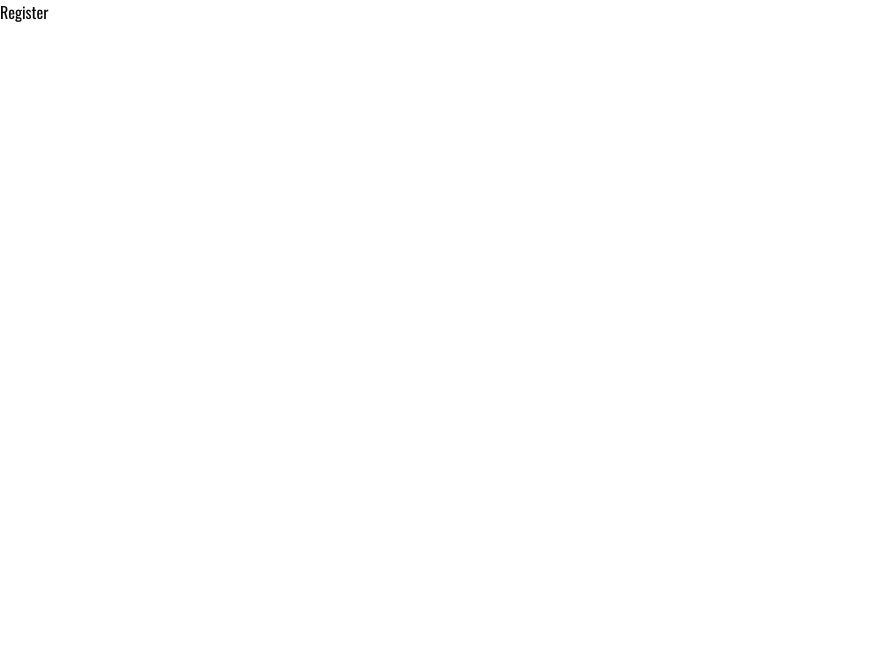
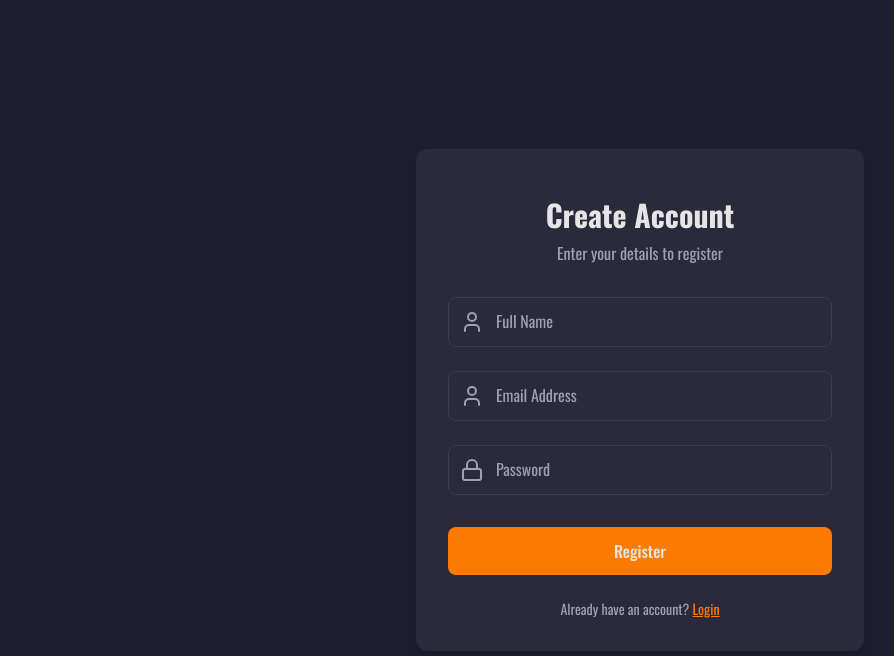
Before and after one commit to GioMjds/CommunityBarter, a Next.js app: page /register in a window 1280 px wide. Shown: the top 656 px of the page, without its empty margins (0-894 px from the left). Built offline with nearby package versions, Linux system fonts and the light colour scheme.

Commit message:
feat: add register and verify component

```diff
--- a/src/app/(protected)/login/login.tsx
+++ b/src/app/(protected)/login/login.tsx
@@ -2,6 +2,7 @@
 
 import { useState, useId } from 'react';
 import { User, Lock } from 'lucide-react';
+import Link from 'next/link';
 
 type Field = 'email' | 'password';
 
@@ -15,6 +16,8 @@ export default function LoginPage() {
 
 	const emailId = useId();
 	const passwordId = useId();
+
+	console.log(emailId);
 
 	const handleSubmit = (e: React.FormEvent<HTMLFormElement>) => {
 		e.preventDefault();
@@ -103,10 +106,12 @@ export default function LoginPage() {
 				</button>
 
 				<div className="mt-6 text-center text-sm text-dark-muted-foreground">
-					Don't have an account?{' '}
-					<a className="text-primary-dark underline" href="#">
-						Sign up
-					</a>
+					Don't have an account?
+					<Link href="/register">
+						<span className="text-primary-dark underline">
+							Sign up
+						</span>
+					</Link>
 				</div>
 			</form>
 		</div>
--- a/src/app/(protected)/register/register.tsx
+++ b/src/app/(protected)/register/register.tsx
@@ -1,3 +1,147 @@
+'use client';
+
+import { useState, useId } from 'react';
+import { User, Lock } from 'lucide-react';
+import Link from 'next/link';
+
+type Field = 'name' | 'email' | 'password';
+
 export default function RegisterPage() {
-	return <h1>Register</h1>;
+	const [name, setName] = useState('');
+	const [email, setEmail] = useState('');
+	const [password, setPassword] = useState('');
+	const [isFocused, setIsFocused] = useState({
+		name: false,
+		email: false,
+		password: false,
+	});
+
+	const nameId = useId();
+	const emailId = useId();
+	const passwordId = useId();
+
+	const handleSubmit = (e: React.FormEvent<HTMLFormElement>) => {
+		e.preventDefault();
+		console.log('Name:', name);
+		console.log('Email:', email);
+		console.log('Password:', password);
+		alert(`Registering ${name} with email ${email}`);
+	};
+
+	const handleFocus = (field: Field) => {
+		setIsFocused((prev) => ({ ...prev, [field]: true }));
+	};
+
+	const handleBlur = (field: Field) => {
+		setIsFocused((prev) => ({ ...prev, [field]: false }));
+	};
+
+	return (
+		<div className="flex items-center justify-center min-h-screen bg-dark-background">
+			<form
+				onSubmit={handleSubmit}
+				className="p-8 rounded-xl shadow-lg w-full max-w-md mx-4 bg-dark-muted"
+			>
+				<div className="text-center mb-8">
+					<h1 className="text-3xl font-bold mt-4 text-dark-foreground">
+						Create Account
+					</h1>
+					<p className="mt-2 text-dark-muted-foreground">
+						Enter your details to register
+					</p>
+				</div>
+
+				<div className="relative mb-6">
+					<label
+						htmlFor={nameId}
+						className={`absolute left-3 transition-all duration-200 z-50 ${
+							isFocused.name || name
+								? '-top-3 text-xs px-1 translate-y-1 bg-dark-muted text-primary-dark'
+								: 'top-3 left-12 text-dark-muted-foreground'
+						}`}
+					>
+						Full Name
+					</label>
+					<div className="relative">
+						<User className="absolute left-3 top-1/2 -translate-y-1/2 text-dark-muted-foreground" />
+						<input
+							id={nameId}
+							type="text"
+							value={name}
+							onChange={(e) => setName(e.target.value)}
+							onFocus={() => handleFocus('name')}
+							onBlur={() => handleBlur('name')}
+							className="w-full p-3 pl-12 rounded-lg focus:outline-none border border-[#3B3B4B] bg-dark-muted text-dark-foreground"
+							required
+						/>
+					</div>
+				</div>
+
+				<div className="relative mb-6">
+					<label
+						htmlFor={emailId}
+						className={`absolute left-3 transition-all duration-200 z-50 ${
+							isFocused.email || email
+								? '-top-3 text-xs px-1 translate-y-1 bg-dark-muted text-primary-dark'
+								: 'top-3 left-12 text-dark-muted-foreground'
+						}`}
+					>
+						Email Address
+					</label>
+					<div className="relative">
+						<User className="absolute left-3 top-1/2 -translate-y-1/2 text-dark-muted-foreground" />
+						<input
+							id={emailId}
+							type="email"
+							value={email}
+							onChange={(e) => setEmail(e.target.value)}
+							onFocus={() => handleFocus('email')}
+							onBlur={() => handleBlur('email')}
+							className="w-full p-3 pl-12 rounded-lg focus:outline-none border border-[#3B3B4B] bg-dark-muted text-dark-foreground"
+							required
+						/>
+					</div>
+				</div>
+
+				<div className="relative mb-8">
+					<label
+						htmlFor={passwordId}
+						className={`absolute left-3 transition-all duration-200 z-50 ${
+							isFocused.password || password
+								? '-top-3 text-xs px-1 translate-y-1 bg-dark-muted text-primary-dark'
+								: 'top-3 left-12 text-dark-muted-foreground'
+						}`}
+					>
+						Password
+					</label>
+					<div className="relative">
+						<Lock className="absolute left-3 top-1/2 -translate-y-1/2 text-dark-muted-foreground" />
+						<input
+							id={passwordId}
+							type="password"
+							value={password}
+							onChange={(e) => setPassword(e.target.value)}
+							onFocus={() => handleFocus('password')}
+							onBlur={() => handleBlur('password')}
+							className="w-full p-3 pl-12 rounded-lg focus:outline-none border border-[#3B3B4B] bg-dark-muted text-dark-foreground"
+							required
+						/>
+					</div>
+				</div>
+
+				<button className="w-full py-3 px-4 rounded-lg font-medium transition-all bg-primary-dark text-dark-foreground">
+					Register
+				</button>
+
+				<div className="mt-6 text-center text-sm text-dark-muted-foreground">
+					Already have an account?{' '}
+					<Link href="/login">
+						<span className="text-primary-dark underline">
+							Login
+						</span>
+					</Link>
+				</div>
+			</form>
+		</div>
+	);
 }
--- a/src/app/(protected)/verify/verify.tsx
+++ b/src/app/(protected)/verify/verify.tsx
@@ -1,4 +1,118 @@
+'use client';
+
+import { useState, useRef } from 'react';
 
 export default function VerifyPage() {
-    return <h1>Verify page</h1>
+	const [otp, setOtp] = useState(Array(6).fill(''));
+	const inputsRef = useRef<(HTMLInputElement | null)[]>([]);
+
+	const handleChange = (value: string, index: number) => {
+		if (!/^\d*$/.test(value)) return;
+		const newOtp = [...otp];
+		newOtp[index] = value.slice(-1);
+		setOtp(newOtp);
+
+		if (value) {
+			const nextEmpty = newOtp.findIndex((v) => v === '');
+			if (nextEmpty !== -1) {
+				inputsRef.current[nextEmpty]?.focus();
+			} else {
+				inputsRef.current[5]?.focus();
+			}
+		}
+	};
+
+	const handleKeyDown = (
+		e: React.KeyboardEvent<HTMLInputElement>,
+		index: number
+	) => {
+		if (e.key === 'Backspace' && !otp[index] && index > 0) {
+			const newOtp = [...otp];
+			newOtp[index - 1] = '';
+			setOtp(newOtp);
+			inputsRef.current[index - 1]?.focus();
+		} else if (e.key === 'ArrowLeft' && index > 0) {
+			const prev = inputsRef.current[index - 1];
+			prev?.focus();
+			if (prev)
+				prev.setSelectionRange(prev.value.length, prev.value.length);
+		} else if (e.key === 'ArrowRight' && index < 5) {
+			const next = inputsRef.current[index + 1];
+			next?.focus();
+			if (next)
+				next.setSelectionRange(next.value.length, next.value.length);
+		} else {
+			const input = inputsRef.current[index];
+			if (input)
+				input.setSelectionRange(input.value.length, input.value.length);
+		}
+	};
+
+	const handlePaste = (e: React.ClipboardEvent<HTMLInputElement>) => {
+		const pasteData = e.clipboardData.getData('Text').slice(0, 6).split('');
+		const newOtp = [...otp];
+		for (let i = 0; i < 6; i++) {
+			if (pasteData[i]) newOtp[i] = pasteData[i];
+		}
+		setOtp(newOtp);
+		const lastIndex = pasteData.length >= 6 ? 5 : pasteData.length - 1;
+		inputsRef.current[lastIndex]?.focus();
+		e.preventDefault();
+	};
+
+	const handleSubmit = (e: React.FormEvent) => {
+		e.preventDefault();
+		alert('OTP entered: ' + otp.join(''));
+	};
+
+	const handleFocus = (index: number) => {
+		const input = inputsRef.current[index];
+		if (input)
+			input.setSelectionRange(input.value.length, input.value.length);
+	};
+
+	return (
+		<div className="flex items-center justify-center min-h-screen bg-dark-background">
+			<form
+				onSubmit={handleSubmit}
+				className="p-8 rounded-xl shadow-lg w-full max-w-md mx-4 bg-dark-muted text-dark-foreground"
+			>
+				<h1 className="text-2xl font-bold text-center mb-4">
+					Enter OTP
+				</h1>
+				<p className="text-center text-dark-muted-foreground mb-6">
+					We sent a 6-digit code to your email
+				</p>
+
+				<div className="flex justify-between mb-6">
+					{otp.map((digit, index) => (
+						<input
+							key={index}
+							ref={(el) => {
+								inputsRef.current[index] = el;
+							}}
+							type="text"
+							inputMode="numeric"
+							maxLength={1}
+							value={digit}
+							onChange={(e) =>
+								handleChange(e.target.value, index)
+							}
+							onKeyDown={(e) => handleKeyDown(e, index)}
+							onPaste={handlePaste}
+							onFocus={() => handleFocus(index)}
+							className="w-12 h-12 text-center rounded-lg border border-[#3B3B4B] bg-dark-muted focus:outline-none text-lg"
+						/>
+					))}
+				</div>
+
+				<button
+					type="submit"
+					className="w-full py-3 px-4 rounded-lg font-medium bg-primary-dark text-dark-foreground"
+				>
+					Verify
+				</button>
+			</form>
+		</div>
+	);
 }
```
